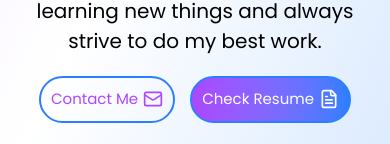
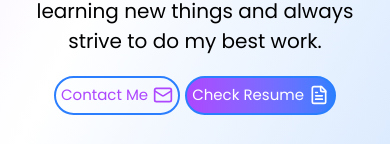
Before and after one commit to SanthoshReddy-5/santhoshreddy, a React (Vite) app: page / in a window 390 px wide. Shown: the part 700-844 px from the top of the page. Built offline with nearby package versions, Linux system fonts and the light colour scheme.

Commit message:
changed fonts

```diff
--- a/src/components/HeroSection.jsx
+++ b/src/components/HeroSection.jsx
@@ -24,9 +24,9 @@ const HeroSection = () => {
             className="text-blue-500 text-[20px] md:text-[25px]"/>
           </div>
           <div className="text-[20px] md:text-[25px] text-center md:text-left">I am a motivated and always eager to take up new challenges who loves solving problems and building useful solutions. I enjoy learning new things and always strive to do my best work.</div>
-          <div className='flex items-center justify-between gap-[15px] md:gap-[30px] my-[20px] md:mx-auto'>
-            <a href="#contact" className='px-[10px] py-[10px] border-2 border-blue-500 rounded-full text-purple-500 text-[15px] md:text-[20px] flex items-center justify-center gap-[5px]'>Contact Me <Mail size={20} /></a>
-            <a href="https://docs.google.com/document/d/1M1b5SYJf9kPh9qJ7sz47OCoWPv2T3hsB/edit?usp=drivesdk&ouid=111229556915558980858&rtpof=true&sd=true" className='px-[10px] py-[10px] bg-gradient-to-r from-purple-500 to-blue-500 border-2 border-blue-500 text-[15px] md:text-[20px] rounded-full flex items-center justify-center gap-[5px] text-white'>Check Resume <FileText size={20} /></a>
+          <div className='flex items-center justify-between gap-[5px] md:gap-[30px] my-[20px] md:mx-auto'>
+            <a href="#contact" className='px-[5px] py-[6px] md:px-[10px] md:py-[10px] border-2 border-blue-500 rounded-full text-purple-500 text-[15px] md:text-[20px] flex items-center justify-center gap-[5px]'>Contact Me <Mail size={20} /></a>
+            <a href="https://docs.google.com/document/d/1M1b5SYJf9kPh9qJ7sz47OCoWPv2T3hsB/edit?usp=drivesdk&ouid=111229556915558980858&rtpof=true&sd=true" className='px-[5px] py-[6px] md:px-[10px] md:py-[10px] bg-gradient-to-r from-purple-500 to-blue-500 border-2 border-blue-500 text-[15px] md:text-[20px] rounded-full flex items-center justify-center gap-[5px] text-white'>Check Resume <FileText size={20} /></a>
           </div>
         </div>
 
```
